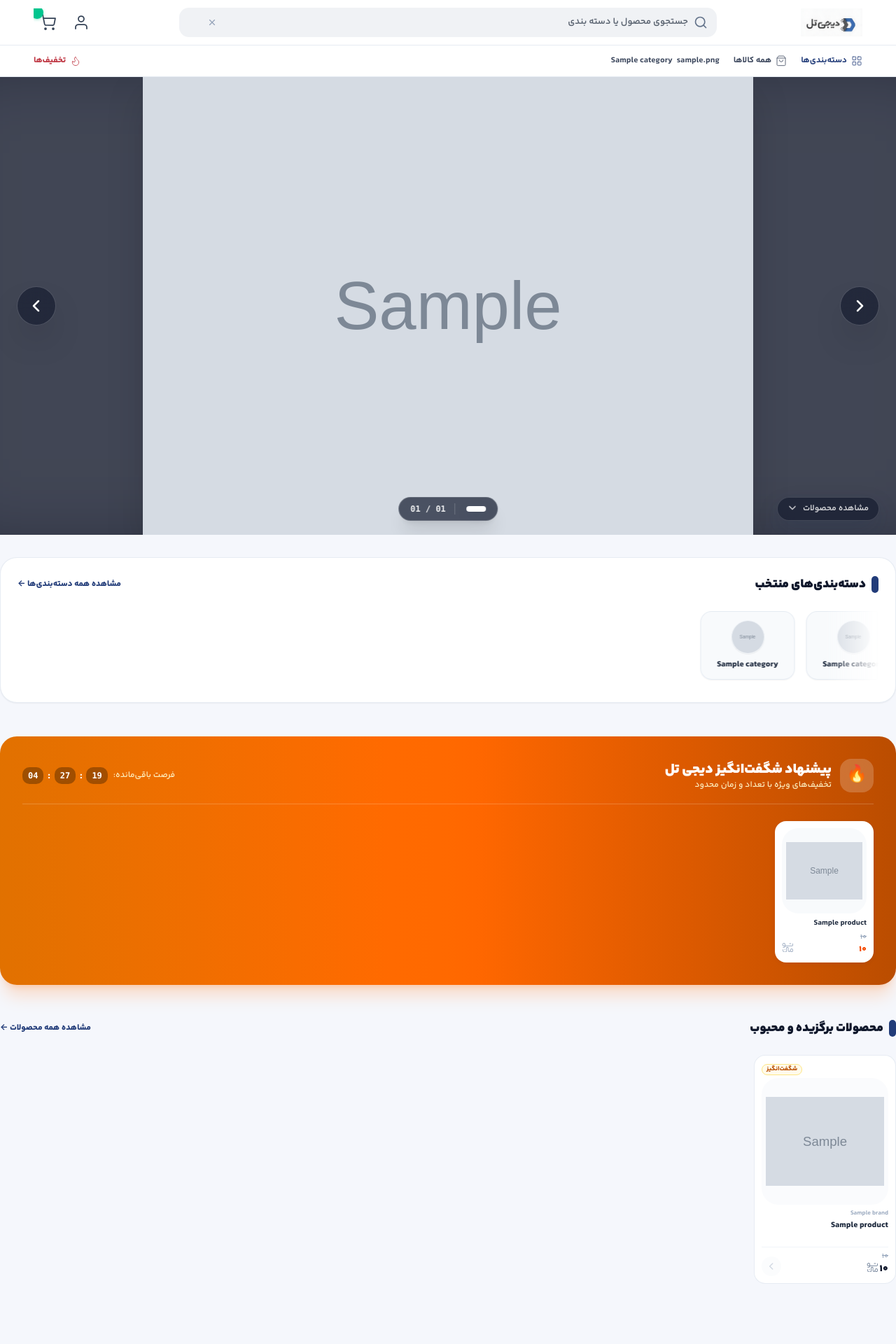
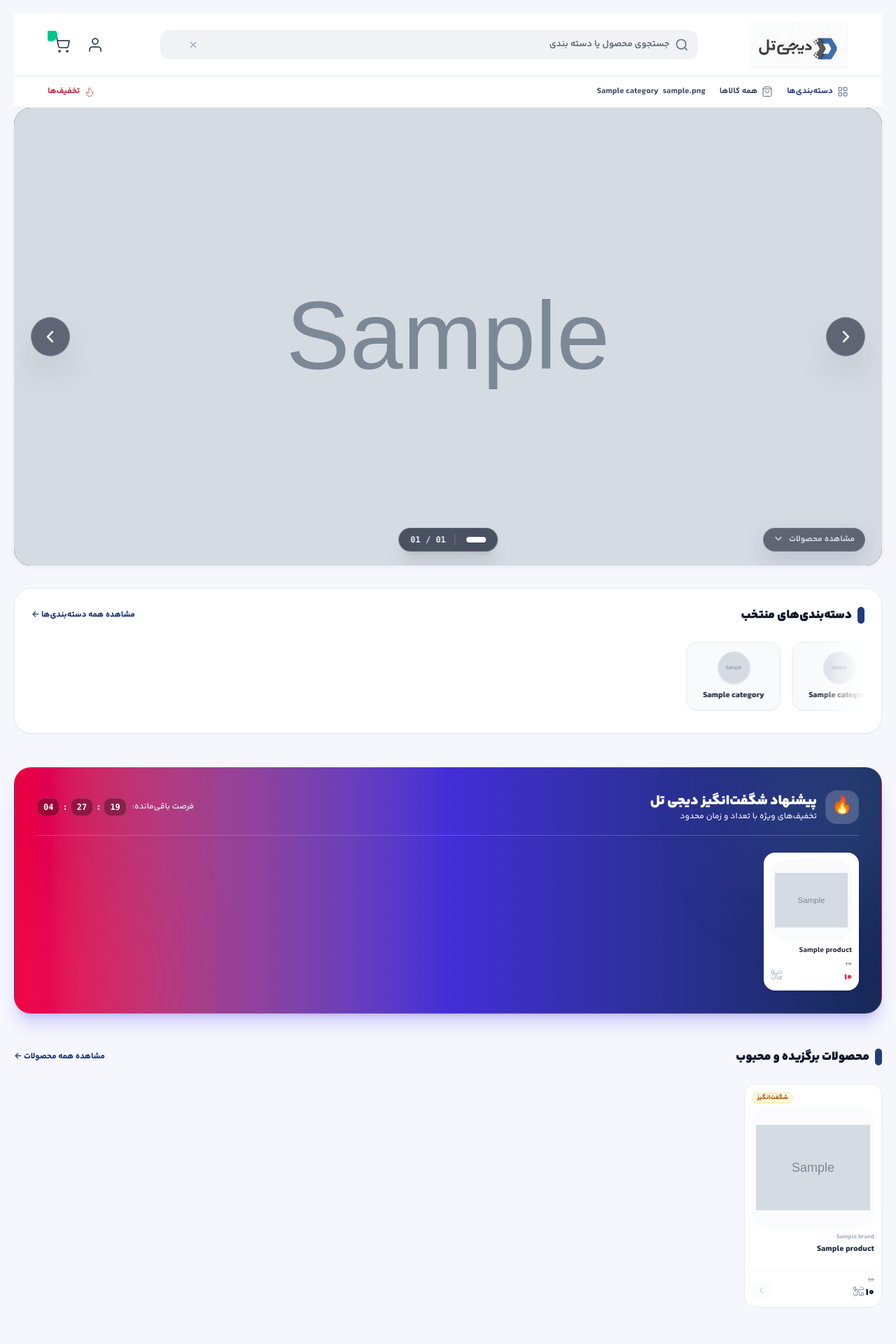
Before and after one commit to AmirhArabi/digitell, a Django app: page / in a window 1280 px wide. Shown: the top 1920 px of the page at 70% size. Run offline with Django 5.2, Linux system fonts and the light colour scheme; tables that the repository leaves empty hold one stand-in row (values such as "Sample post"); grey boxes marked "Sample" are stand-in pictures; style sheets or scripts are compiled from the project's sources.

Commit message:
بهبود طراحی هدر، هیرو، بنرها، اسلایدر جدیدترین محصولات و نمایش لوگوی برندها در دسته‌بندی

```diff
--- a/home/views.py
+++ b/home/views.py
@@ -39,6 +39,11 @@
         category__slug__in=['laptops', 'gaming']
     ).select_related('category', 'brand')[:4]
 
+    # Latest products (جدیدترین محصولات)
+    latest_products = Product.objects.filter(
+        is_active=True
+    ).select_related('category', 'brand').prefetch_related('images').order_by('-created_at')[:8]
+
     # Brands for marquee
     brands = Brand.objects.filter(is_active=True).order_by('order')
 
@@ -51,6 +56,7 @@
         'categories': categories,
         'special_offers': special_offers,
         'featured_products': featured_products,
+        'latest_products': latest_products,
         'smartphone_products': smartphone_products,
         'laptop_gaming_products': laptop_gaming_products,
         'brands': brands,
--- a/templates/base.html
+++ b/templates/base.html
@@ -22,7 +22,7 @@
     {% block extra_head %}{% endblock %}
 </head>
 
-<body class="bg-background text-text-primary antialiased font-sans flex flex-col min-h-screen">
+<body class="bg-background text-text-primary antialiased font-sans flex flex-col min-h-screen {% block body_class %}{% endblock %}">
     {% include 'includes/svg_sprites.html' %}
 
     <!-- Main Header -->
@@ -47,7 +47,7 @@
                     {% endif %}
                     <a href="{% url 'home:index' %}" class="flex items-center group py-0.5" title="دیجی‌تل">
                         <img src="{% static 'img/logo-digi.webp' %}" alt="دیجی‌تل"
-                            class="h-7 sm:h-8 md:h-9 lg:h-10 w-auto object-contain transition-all duration-300">
+                            class="h-9 sm:h-11 md:h-12 lg:h-14 xl:h-16 w-auto object-contain transition-all duration-300 drop-shadow-xs">
                     </a>
                 </div>
 
--- a/templates/home/index.html
+++ b/templates/home/index.html
@@ -1,5 +1,7 @@
 {% extends 'base.html' %}
 {% load static cache %}
+
+{% block body_class %}p-5{% endblock %}
 
 {% block extra_head %}
 {% if hero_banners %}
@@ -7,27 +9,33 @@
     <link rel="preload" as="image" href="{{ first_b.image.url }}" fetchpriority="high">
 {% endwith %}
 {% endif %}
+<style>
+    body {
+        padding: 20px !important;
+        box-sizing: border-box;
+    }
+</style>
 {% endblock %}
 
 {% block content %}
 <!-- Full-Viewport Hero Slider (Fills exact visible viewport below header) -->
 <section id="hero-slider"
-    class="mobile-hero-gallery-sticky relative w-full h-[calc(100svh-65px)] md:h-[calc(100vh-146px)] min-h-[30vh] sm:min-h-[300px] max-h-[800px] overflow-hidden select-none bg-slate-950 group">
+    class="mobile-hero-gallery-sticky relative w-full h-[calc(100svh-65px)] md:h-[calc(100vh-146px)] min-h-[30vh] sm:min-h-[300px] max-h-[800px] overflow-hidden select-none bg-slate-950 group rounded-2xl sm:rounded-3xl shadow-sm">
     <!-- Slides Container -->
     <div id="slider-container" class="relative w-full h-full">
         {% for banner in hero_banners %}
         <div class="hero-slide absolute inset-0 w-full h-full transition-all duration-700 ease-out {% if forloop.first %}opacity-100 z-10 pointer-events-auto{% else %}opacity-0 z-0 pointer-events-none{% endif %}"
             data-index="{{ forloop.counter0 }}">
             <a href="{{ banner.link_url }}"
-                class="block w-full h-full relative overflow-hidden flex items-center justify-center">
+                class="block w-full h-full relative overflow-hidden">
                 <!-- Ambient blurred background matching banner colors -->
                 <img src="{{ banner.image.url }}" alt=""
-                    class="absolute inset-0 w-full h-full min-h-[50vh] object-cover filter blur-3xl opacity-30 scale-125 pointer-events-none select-none"
+                    class="absolute inset-0 w-full h-full object-cover filter blur-3xl opacity-30 scale-125 pointer-events-none select-none"
                     loading="lazy" decoding="async">
 
-                <!-- Sharp Full Banner Foreground (حداقل ارتفاع ۵۰٪ ویوپورت در موبایل) -->
+                <!-- Sharp Full Banner Foreground covering section both width & height with zero empty space -->
                 <img src="{{ banner.image.url }}" alt="{{ banner.title }}"
-                    class="relative z-10 w-full h-full min-h-[50vh] md:min-h-0 object-cover sm:object-contain object-center pointer-events-none select-none drop-shadow-2xl transition-transform duration-700 group-hover:scale-[1.01]"
+                    class="relative z-10 w-full h-full object-cover object-center pointer-events-none select-none transition-transform duration-700 group-hover:scale-[1.01]"
                     loading="{% if forloop.first %}eager{% else %}lazy{% endif %}"
                     {% if forloop.first %}fetchpriority="high"{% else %}decoding="async"{% endif %}>
             </a>
@@ -146,41 +154,45 @@
         {% endcache %}
     </section>
 
-    <!-- Special Offers Box (پیشنهاد شگفت‌انگیز دیجی تل - رنگ مکمل نارنجی/کهربایی پرانرژی) -->
+    <!-- Special Offers Box (پیشنهاد شگفت‌انگیز دیجی تل - گرادیانت مدرن برند و رنگ‌های مکمل) -->
     {% if special_offers %}
     <section
-        class="rounded-3xl bg-gradient-to-r from-amber-600 via-orange-500 to-amber-700 p-6 sm:p-8 text-white shadow-xl shadow-orange-500/20">
-        <div class="flex flex-col md:flex-row md:items-center justify-between gap-4 mb-6 pb-4 border-b border-white/20">
+        class="relative overflow-hidden rounded-3xl bg-gradient-to-l from-blue-700 via-indigo-700 to-rose-600 p-6 sm:p-8 text-white shadow-xl shadow-indigo-600/20 border border-white/10">
+        <!-- Ambient decorative glow -->
+        <div class="pointer-events-none absolute -top-24 -right-24 w-72 h-72 rounded-full bg-blue-400/20 blur-3xl"></div>
+        <div class="pointer-events-none absolute -bottom-24 -left-24 w-72 h-72 rounded-full bg-rose-500/25 blur-3xl"></div>
+
+        <div class="relative z-10 flex flex-col md:flex-row md:items-center justify-between gap-4 mb-6 pb-4 border-b border-white/20">
             <div class="flex items-center gap-3">
                 <div
-                    class="w-12 h-12 rounded-2xl bg-white/20 backdrop-blur-md flex items-center justify-center text-2xl">
+                    class="w-12 h-12 rounded-2xl bg-white/20 backdrop-blur-md flex items-center justify-center text-2xl shadow-inner">
                     🔥
                 </div>
                 <div>
                     <h2 class="text-xl font-black">پیشنهاد شگفت‌انگیز دیجی تل</h2>
-                    <p class="text-xs text-amber-100">تخفیف‌های ویژه با تعداد و زمان محدود</p>
+                    <p class="text-xs text-blue-100">تخفیف‌های ویژه با تعداد و زمان محدود</p>
                 </div>
             </div>
 
             <div class="flex items-center gap-2">
-                <span class="text-xs text-amber-100">فرصت باقی‌مانده:</span>
+                <span class="text-xs text-blue-100">فرصت باقی‌مانده:</span>
                 <div class="flex items-center gap-1 font-mono text-xs font-bold" id="special-timer-container">
-                    <span id="special-timer-hours" class="bg-black/30 px-2 py-1 rounded-md min-w-[28px] text-center inline-block transition-transform duration-200">12</span>:
-                    <span id="special-timer-minutes" class="bg-black/30 px-2 py-1 rounded-md min-w-[28px] text-center inline-block transition-transform duration-200">45</span>:
-                    <span id="special-timer-seconds" class="bg-black/30 px-2 py-1 rounded-md min-w-[28px] text-center inline-block transition-transform duration-200">30</span>
+                    <span id="special-timer-hours" class="bg-black/30 backdrop-blur-xs px-2 py-1 rounded-md min-w-[28px] text-center inline-block border border-white/15 transition-transform duration-200">12</span>:
+                    <span id="special-timer-minutes" class="bg-black/30 backdrop-blur-xs px-2 py-1 rounded-md min-w-[28px] text-center inline-block border border-white/15 transition-transform duration-200">45</span>:
+                    <span id="special-timer-seconds" class="bg-black/30 backdrop-blur-xs px-2 py-1 rounded-md min-w-[28px] text-center inline-block border border-white/15 transition-transform duration-200">30</span>
                 </div>
             </div>
         </div>
 
-        <!-- Products row in special offer (Mobile Slider / Desktop Grid - ابعاد فشرده‌تر با تعداد بیشتر در هر ردیف) -->
-        <div class="flex sm:grid overflow-x-auto sm:overflow-visible sm:grid-cols-4 md:grid-cols-5 lg:grid-cols-7 xl:grid-cols-8 gap-2.5 sm:gap-3 pb-3 sm:pb-0 no-scrollbar snap-x snap-mandatory -mx-2 px-2 sm:mx-0 sm:px-0">
+        <!-- Products row in special offer (Mobile Slider / Desktop Grid) -->
+        <div class="relative z-10 flex sm:grid overflow-x-auto sm:overflow-visible sm:grid-cols-4 md:grid-cols-5 lg:grid-cols-7 xl:grid-cols-8 gap-2.5 sm:gap-3 pb-3 sm:pb-0 no-scrollbar snap-x snap-mandatory -mx-2 px-2 sm:mx-0 sm:px-0">
             {% for product in special_offers %}
             <a href="{{ product.get_absolute_url }}"
                 class="shrink-0 w-[130px] sm:w-auto snap-start bg-white rounded-2xl p-2 sm:p-2.5 text-slate-800 flex flex-col justify-between hover:scale-102 transition shadow-sm group">
                 <div class="aspect-square bg-slate-50 rounded-xl p-1.5 mb-1.5 flex items-center justify-center relative">
                     {% if product.discount_pct > 0 %}
                     <span
-                        class="absolute top-1 right-1 bg-rose-500 text-white text-[9px] font-black px-1.5 py-0.2 rounded-md">
+                        class="absolute top-1 right-1 bg-rose-500 text-white text-[9px] font-black px-1.5 py-0.2 rounded-md shadow-xs">
                         {{ product.discount_pct }}٪
                     </span>
                     {% endif %}
@@ -203,7 +215,7 @@
                     <span class="text-[10px] text-slate-400 line-through block">{{ product.formatted_compare_price }}</span>
                     {% endif %}
                     <div class="flex items-baseline justify-between">
-                        <span class="text-xs font-black text-orange-600">{{ product.formatted_price }}</span>
+                        <span class="text-xs font-black text-rose-600 group-hover:text-blue-600 transition-colors">{{ product.formatted_price }}</span>
                         <span class="text-[9px] text-slate-400">{% include 'includes/toman_icon.html' %}</span>
                     </div>
                 </div>
@@ -234,14 +246,14 @@
         </div>
     </section>
 
-    <!-- Mid Banners (from DB: banner_pair position) -->
+    <!-- Mid Banners (from DB: banner_pair position) - 4 per row on desktop, 2 per row slider on mobile -->
     {% with mid_banners=banners|dictsort:"order" %}
     {% if banners %}
-    <div class="grid grid-cols-2 md:grid-cols-4 gap-3">
+    <div class="flex overflow-x-auto snap-x snap-mandatory no-scrollbar gap-3 -mx-4 px-4 sm:mx-0 sm:px-0 sm:grid sm:grid-cols-4 sm:gap-4 sm:overflow-visible">
         {% for banner in banners %}
         {% if banner.position == 'banner_pair' %}
         <a href="{{ banner.link_url }}"
-            class="rounded-2xl overflow-hidden hover:scale-[1.02] transition duration-200 shadow-sm block aspect-[785/300]">
+            class="shrink-0 w-[calc(50%-0.375rem)] snap-start sm:w-auto rounded-2xl sm:rounded-3xl overflow-hidden hover:scale-[1.02] transition duration-200 shadow-sm hover:shadow-md block aspect-[16/10] sm:aspect-[785/340]">
             <img src="{{ banner.image.url }}" alt="{{ banner.title }}" class="w-full h-full object-cover" loading="lazy" decoding="async">
         </a>
         {% endif %}
@@ -249,30 +261,54 @@
     </div>
     {% else %}
     <!-- Fallback if no banner_pair banners in DB -->
-    <div class="grid grid-cols-1 md:grid-cols-2 gap-4">
+    <div class="flex overflow-x-auto snap-x snap-mandatory no-scrollbar gap-3 -mx-4 px-4 sm:mx-0 sm:px-0 sm:grid sm:grid-cols-2 sm:gap-4 sm:overflow-visible">
         <a href="{% url 'products:category_detail' slug='smartphones' %}"
-            class="rounded-3xl bg-gradient-to-r from-blue-900 to-slate-900 text-white p-8 flex items-center justify-between hover:scale-[1.01] transition shadow-md">
+            class="shrink-0 w-[calc(50%-0.375rem)] snap-start sm:w-auto rounded-2xl sm:rounded-3xl bg-gradient-to-r from-blue-900 to-slate-900 text-white p-5 sm:p-8 flex items-center justify-between hover:scale-[1.01] transition shadow-md">
             <div class="space-y-2">
                 <span class="text-xs font-bold text-blue-400">نسل جدید پرچمداران</span>
-                <h3 class="text-xl font-black">گوشی‌های هوشمند ۲۰۲۶</h3>
-                <p class="text-xs text-slate-300">آیفون، سامسونگ و شیائومی با تحویل فوری</p>
-                <span class="inline-block text-xs font-bold text-blue-300 pt-2">خرید آنلاین &larr;</span>
+                <h3 class="text-base sm:text-xl font-black">گوشی‌های هوشمند ۲۰۲۶</h3>
+                <p class="text-[11px] sm:text-xs text-slate-300">آیفون، سامسونگ و شیائومی</p>
+                <span class="inline-block text-xs font-bold text-blue-300 pt-1">خرید آنلاین &larr;</span>
             </div>
-            <div class="text-5xl">📱</div>
+            <div class="text-3xl sm:text-5xl">📱</div>
         </a>
         <a href="{% url 'products:category_detail' slug='accessories' %}"
-            class="rounded-3xl bg-gradient-to-r from-amber-800 to-orange-950 text-white p-8 flex items-center justify-between hover:scale-[1.01] transition shadow-md">
+            class="shrink-0 w-[calc(50%-0.375rem)] snap-start sm:w-auto rounded-2xl sm:rounded-3xl bg-gradient-to-r from-amber-800 to-orange-950 text-white p-5 sm:p-8 flex items-center justify-between hover:scale-[1.01] transition shadow-md">
             <div class="space-y-2">
                 <span class="text-xs font-bold text-amber-400">لوازم جانبی اورجینال</span>
-                <h3 class="text-xl font-black">شارژر، پاوربانک و کابل</h3>
-                <p class="text-xs text-slate-300">برندهای انکر، پرودو و گرین‌لاین با ۱۸ ماه گارانتی</p>
-                <span class="inline-block text-xs font-bold text-amber-300 pt-2">مشاهده تنوع &larr;</span>
+                <h3 class="text-base sm:text-xl font-black">شارژر، پاوربانک و کابل</h3>
+                <p class="text-[11px] sm:text-xs text-slate-300">برندهای انکر و پرودو</p>
+                <span class="inline-block text-xs font-bold text-amber-300 pt-1">مشاهده تنوع &larr;</span>
             </div>
-            <div class="text-5xl">⚡</div>
+            <div class="text-3xl sm:text-5xl">⚡</div>
         </a>
     </div>
     {% endif %}
     {% endwith %}
+
+    <!-- Latest Products Section (جدیدترین محصولات - اسلایدر مشابه گوشی‌های پرفروش بلافاصله پس از بنرهای میانی) -->
+    {% if latest_products %}
+    <section>
+        <div class="flex items-center justify-between mb-6">
+            <div class="flex items-center gap-2">
+                <span class="w-2.5 h-6 rounded-full bg-blue-600 inline-block"></span>
+                <h2 class="font-black text-lg text-slate-900">جدیدترین محصولات</h2>
+            </div>
+            <a href="{% url 'products:shop' %}?ordering=-created_at"
+                class="text-xs font-bold text-blue-600 hover:underline">
+                مشاهده بیشتر &larr;
+            </a>
+        </div>
+
+        <div class="flex sm:grid overflow-x-auto sm:overflow-visible sm:grid-cols-3 md:grid-cols-4 lg:grid-cols-5 xl:grid-cols-6 gap-2.5 sm:gap-3 pb-3 sm:pb-0 no-scrollbar snap-x snap-mandatory -mx-4 px-4 sm:mx-0 sm:px-0">
+            {% for product in latest_products %}
+            <div class="shrink-0 w-[140px] sm:w-auto snap-start flex flex-col">
+                {% include 'products/partials/product_card.html' with product=product %}
+            </div>
+            {% endfor %}
+        </div>
+    </section>
+    {% endif %}
 
     <!-- Wide Banners (banner_wide position - 4 per row on desktop, 2 per row on mobile) -->
     <div class="grid grid-cols-2 lg:grid-cols-4 gap-3.5 sm:gap-4">
```
Also changed, not shown: products/models.py (+7 -0 lines), templates/dashboard/brand_form.html (+10 -1 lines), templates/products/categories.html (+7 -4 lines), static/img/brands/default-brand.svg (added), static/img/default-brand.svg (added).
